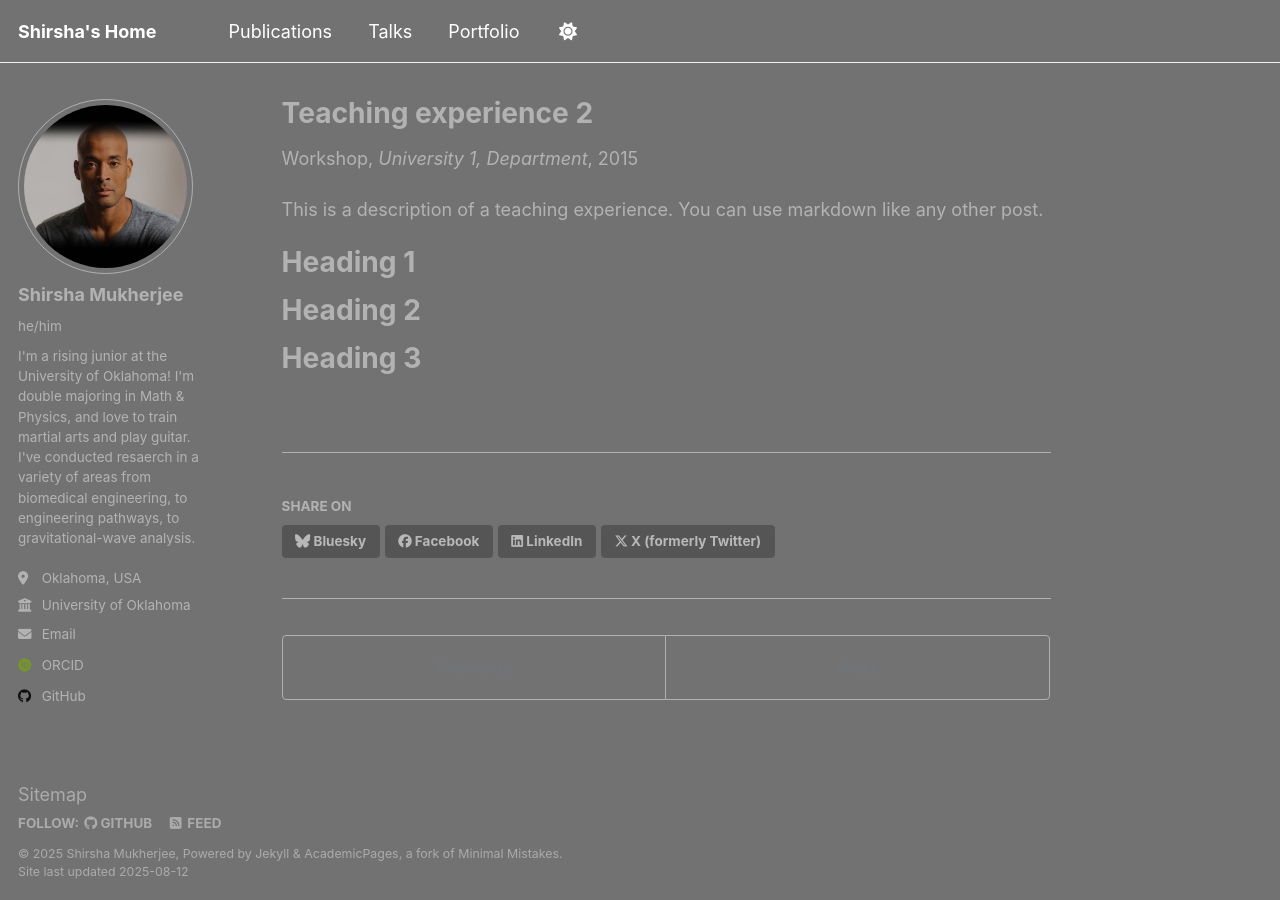
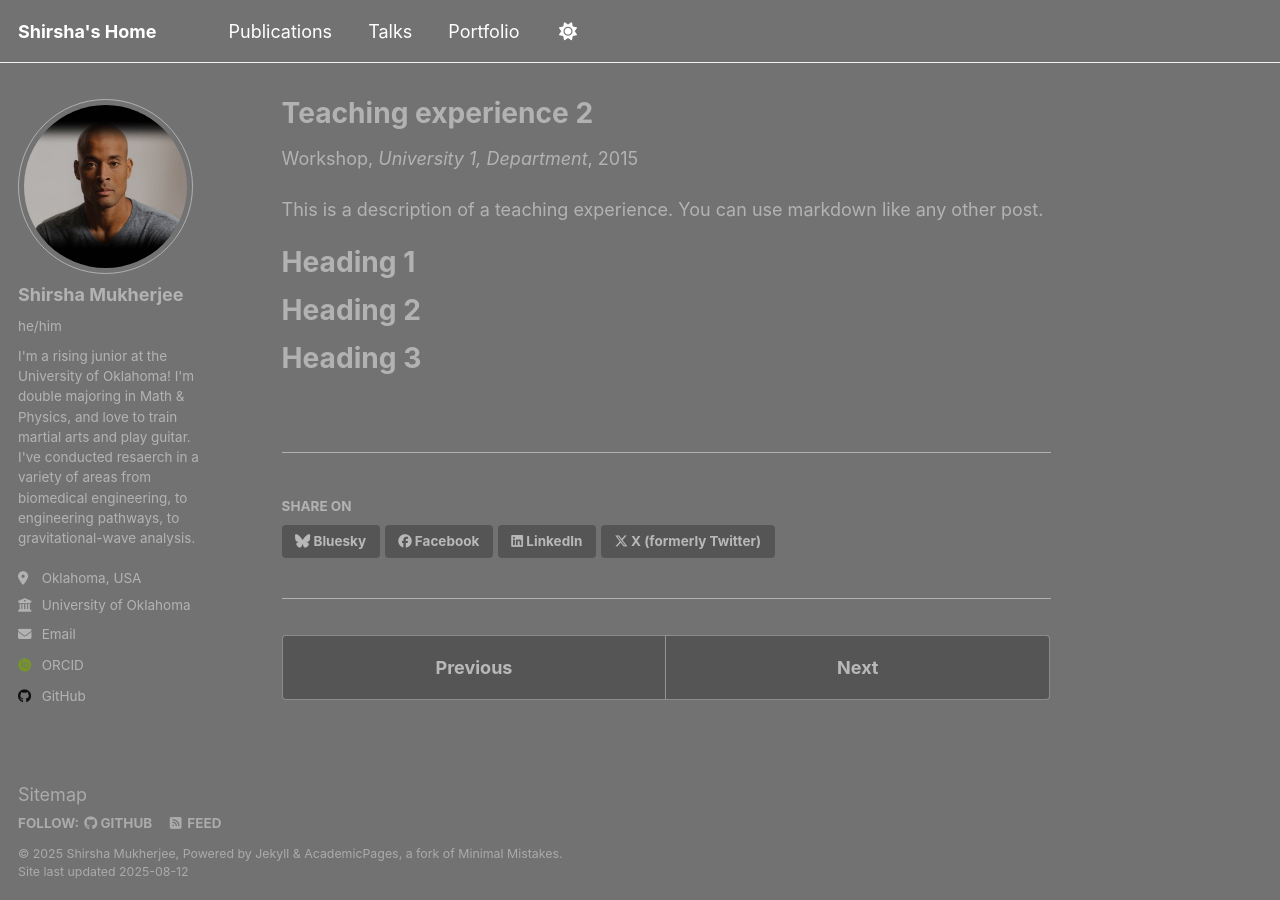
Before and after one commit to shirshamukherjee/projectfrthistime, a Jekyll site: the page built from _teaching/2015-spring-teaching-2.md, in a window 1280 px wide. Built offline with Jekyll 4.4.1, drawn with Linux system fonts in a browser that asks for light colours; some web fonts are replaced; a script that is not in the unit is left out.

Commit message:
Update main.scss

```diff
--- a/assets/css/main.scss
+++ b/assets/css/main.scss
@@ -207,23 +207,18 @@ pre,
 .greedy-nav a:hover { opacity: .85; }
 
 // trying to change colors of prev and next buttons
-// /* Prev / Next buttons — white text over star bg */
-// .pagination a,
-// a.pagination--pager,
-// .pagination--pager {
-//   color: #fff !important;
-// }
+/* Make Prev/Next buttons white text */
+a.pagination--pager {
+  color: #fff !important;
+  background: rgba(0,0,0,0.25) !important;  /* optional */
+  border-color: rgba(255,255,255,0.55) !important;
+  text-decoration: none !important;
+}
 
-// a.pagination--pager {
-//   background: rgba(0,0,0,0.25) !important;   /* or 'transparent' if you prefer */
-//   border-color: rgba(255,255,255,0.55) !important;
-//   text-decoration: none !important;
-// }
-
-// /* Hover/focus for better contrast */
-// a.pagination--pager:hover,
-// a.pagination--pager:focus {
-//   color: #fff !important;
-//   background: rgba(255,255,255,0.08) !important;
-//   border-color: rgba(255,255,255,0.85) !important;
-// }
+/* Hover/focus state */
+a.pagination--pager:hover,
+a.pagination--pager:focus {
+  color: #fff !important;
+  background: rgba(255,255,255,0.08) !important;
+  border-color: rgba(255,255,255,0.85) !important;
+}
```
